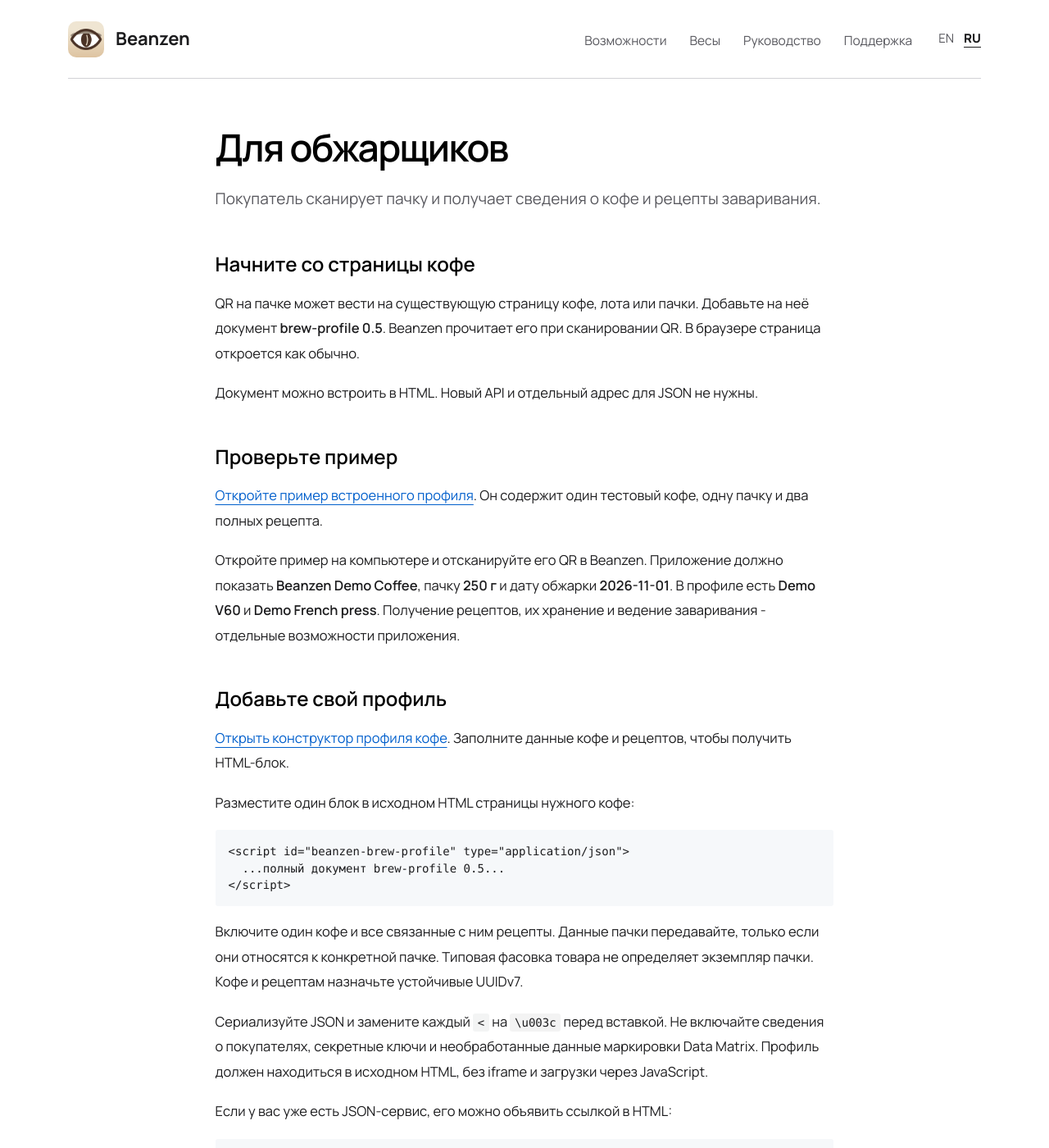
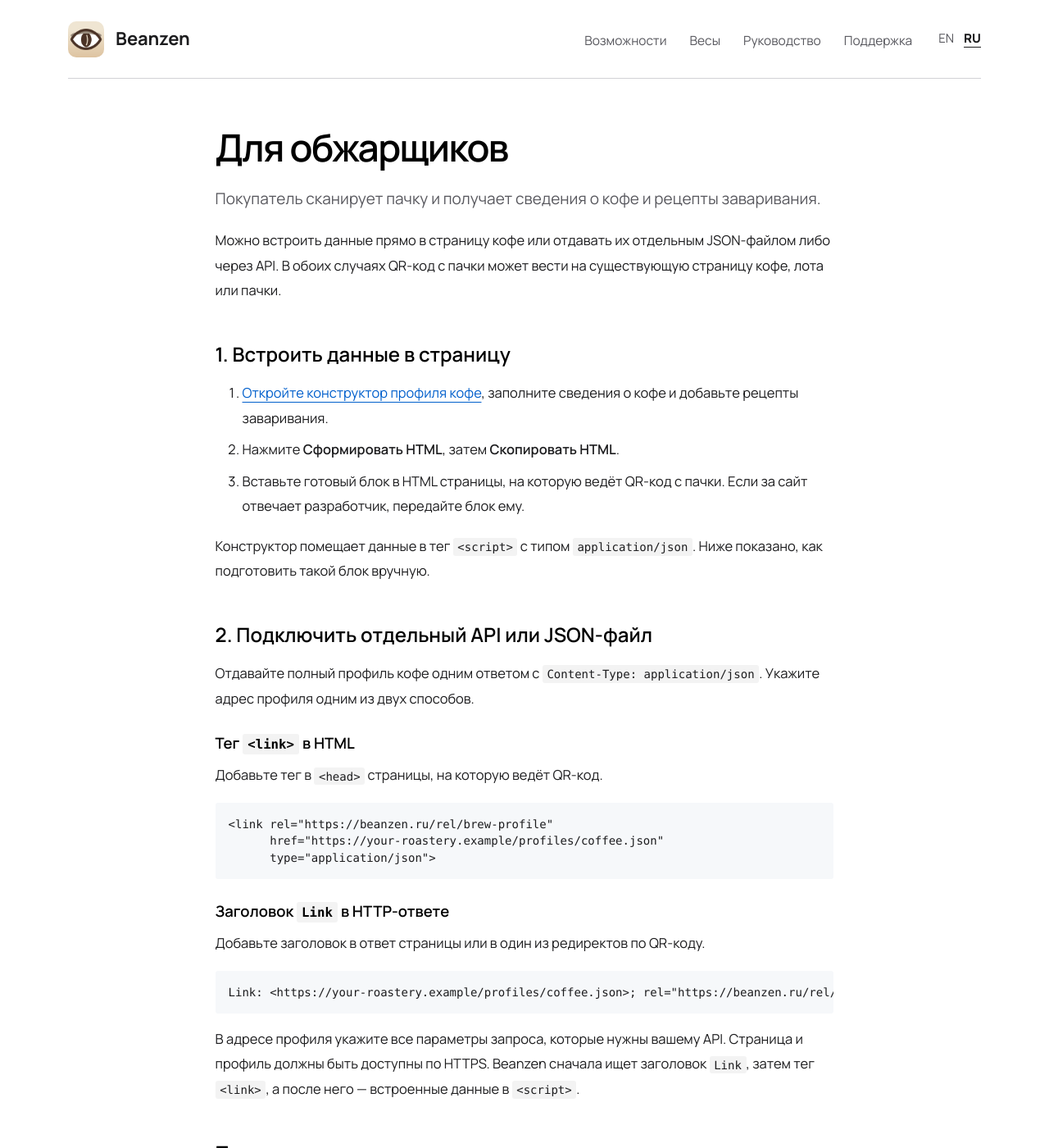
Before and after one commit to securny/beanzen.github.io, a Jekyll site: the page built from _pages/ru/roasters.md, in a window 1280 px wide and 1400 px high. Shown: the whole window at 82% size. Built offline with Jekyll 4.4.1, drawn with Linux system fonts in a browser that asks for light colours; some of the changed text lies outside the part shown.

Commit message:
Explain Beanzen integration options for roasters

```diff
--- a/_pages/roasters.md
+++ b/_pages/roasters.md
@@ -7,11 +7,39 @@ key: roasters
 permalink: /roasters/
 ---
 
-## Start with a coffee page
+You can embed the data in your coffee page or serve it from a separate JSON file or API. With either method, the bag’s QR code can point to your existing coffee, lot or bag page.
 
-The QR on a bag can link to your existing coffee, lot or bag page. Add a **brew-profile 0.5** document to that page. Beanzen reads it when the customer scans the QR. Your page still opens normally in a browser.
+## 1. Embed the data in your page
 
-You can embed the document in the page HTML. You do not need a new API or a separate JSON endpoint.
+1. [Open the coffee profile builder]({{ '/roasters/profile-builder/' | relative_url }}), enter your coffee details and add brewing recipes.
+2. Select **Generate HTML**, then **Copy HTML**.
+3. Paste the HTML block into the source of the page linked from the bag’s QR code. If a developer manages your site, send them the block.
+
+The builder puts the data in a `<script>` tag with the type `application/json`. See below if you want to write the block by hand.
+
+## 2. Use a separate API or JSON file
+
+Return the complete coffee profile in a single response with `Content-Type: application/json`. Use either of these methods to declare the profile URL.
+
+### An HTML `<link>` tag
+
+Add the tag to the `<head>` of the page linked from the QR code.
+
+~~~html
+<link rel="https://beanzen.ru/rel/brew-profile"
+      href="https://your-roastery.example/profiles/coffee.json"
+      type="application/json">
+~~~
+
+### An HTTP `Link` header
+
+Add the header to the page response or a redirect in the QR code’s redirect chain.
+
+~~~http
+Link: <https://your-roastery.example/profiles/coffee.json>; rel="https://beanzen.ru/rel/brew-profile"; type="application/json"
+~~~
+
+Include all parameters your API needs in the profile URL. Serve the page and profile over HTTPS. Beanzen looks for the HTTP `Link` header first, then the HTML `<link>` tag, then the embedded `<script>`.
 
 ## Try the example
 
@@ -19,15 +47,21 @@ You can embed the document in the page HTML. You do not need a new API or a sepa
 
 Open the example on a computer and scan its QR with Beanzen. The app should show **Beanzen Demo Coffee**, a **250 g** bag and the roast date **2026-11-01**. The profile includes **Demo V60** and **Demo French press**. Receiving recipes and storing or running them are separate app capabilities.
 
-## Add your own profile
+## Write the embedded block by hand
 
-[Open the coffee profile builder]({{ '/roasters/profile-builder/' | relative_url }}). Fill in the coffee and recipes to get the HTML block.
-
-Place one block in the original HTML of the relevant coffee page:
+The builder uses `brew-profile 0.5`, a JSON format for coffee details and recipes. If you prepare the profile by hand, put it in one block in the source HTML of the coffee page.
 
 ~~~html
 <script id="beanzen-brew-profile" type="application/json">
-  ...your complete brew-profile 0.5 document...
+{
+  "schemaVersion": "0.5",
+  "coffee": [{
+    "id": "019a55b0-0000-7000-8000-000000000001",
+    "roaster": "Example Roaster",
+    "name": "Example lot",
+    "beans": [{"country": "KE", "processing": "washed"}]
+  }]
+}
 </script>
 ~~~
 
@@ -35,14 +69,4 @@ Include one coffee and all of its linked recipes. Include bag details only when
 
 Serialize the JSON and escape every `<` as `\u003c` before embedding it. Do not include customer details, private keys or raw Data Matrix marking data. Keep the profile in the initial HTML, without an iframe or a JavaScript fetch.
 
-An existing JSON service can instead be declared with an HTML link:
-
-~~~html
-<link rel="https://beanzen.ru/rel/brew-profile"
-      href="https://your-roastery.com/profiles/coffee.json"
-      type="application/json">
-~~~
-
-The address must contain the complete request. Beanzen does not add parameters. Serve the page and profile over HTTPS.
-
 For integration questions, email [hello@beanzen.ru](mailto:hello@beanzen.ru).
--- a/_pages/ru/roasters.md
+++ b/_pages/ru/roasters.md
@@ -7,11 +7,39 @@ key: roasters
 permalink: /ru/roasters/
 ---
 
-## Начните со страницы кофе
+Можно встроить данные прямо в страницу кофе или отдавать их отдельным JSON-файлом либо через API. В обоих случаях QR-код с пачки может вести на существующую страницу кофе, лота или пачки.
 
-QR на пачке может вести на существующую страницу кофе, лота или пачки. Добавьте на неё документ **brew-profile 0.5**. Beanzen прочитает его при сканировании QR. В браузере страница откроется как обычно.
+## 1. Встроить данные в страницу
 
-Документ можно встроить в HTML. Новый API и отдельный адрес для JSON не нужны.
+1. [Откройте конструктор профиля кофе]({{ '/ru/roasters/profile-builder/' | relative_url }}), заполните сведения о кофе и добавьте рецепты заваривания.
+2. Нажмите **Сформировать HTML**, затем **Скопировать HTML**.
+3. Вставьте готовый блок в HTML страницы, на которую ведёт QR-код с пачки. Если за сайт отвечает разработчик, передайте блок ему.
+
+Конструктор помещает данные в тег `<script>` с типом `application/json`. Ниже показано, как подготовить такой блок вручную.
+
+## 2. Подключить отдельный API или JSON-файл
+
+Отдавайте полный профиль кофе одним ответом с `Content-Type: application/json`. Укажите адрес профиля одним из двух способов.
+
+### Тег `<link>` в HTML
+
+Добавьте тег в `<head>` страницы, на которую ведёт QR-код.
+
+~~~html
+<link rel="https://beanzen.ru/rel/brew-profile"
+      href="https://your-roastery.example/profiles/coffee.json"
+      type="application/json">
+~~~
+
+### Заголовок `Link` в HTTP-ответе
+
+Добавьте заголовок в ответ страницы или в один из редиректов по QR-коду.
+
+~~~http
+Link: <https://your-roastery.example/profiles/coffee.json>; rel="https://beanzen.ru/rel/brew-profile"; type="application/json"
+~~~
+
+В адресе профиля укажите все параметры запроса, которые нужны вашему API. Страница и профиль должны быть доступны по HTTPS. Beanzen сначала ищет заголовок `Link`, затем тег `<link>`, а после него — встроенные данные в `<script>`.
 
 ## Проверьте пример
 
@@ -19,15 +47,21 @@ QR на пачке может вести на существующую стра
 
 Откройте пример на компьютере и отсканируйте его QR в Beanzen. Приложение должно показать **Beanzen Demo Coffee**, пачку **250 г** и дату обжарки **2026-11-01**. В профиле есть **Demo V60** и **Demo French press**. Получение рецептов, их хранение и ведение заваривания - отдельные возможности приложения.
 
-## Добавьте свой профиль
+## Как подготовить встроенный блок вручную
 
-[Открыть конструктор профиля кофе]({{ '/ru/roasters/profile-builder/' | relative_url }}). Заполните данные кофе и рецептов, чтобы получить HTML-блок.
-
-Разместите один блок в исходном HTML страницы нужного кофе:
+Конструктор использует `brew-profile 0.5`, формат JSON для сведений о кофе и рецептах. Если готовите профиль вручную, вставьте его в один блок в исходном HTML страницы кофе.
 
 ~~~html
 <script id="beanzen-brew-profile" type="application/json">
-  ...полный документ brew-profile 0.5...
+{
+  "schemaVersion": "0.5",
+  "coffee": [{
+    "id": "019a55b0-0000-7000-8000-000000000001",
+    "roaster": "Example Roaster",
+    "name": "Example lot",
+    "beans": [{"country": "KE", "processing": "washed"}]
+  }]
+}
 </script>
 ~~~
 
@@ -35,14 +69,4 @@ QR на пачке может вести на существующую стра
 
 Сериализуйте JSON и замените каждый `<` на `\u003c` перед вставкой. Не включайте сведения о покупателях, секретные ключи и необработанные данные маркировки Data Matrix. Профиль должен находиться в исходном HTML, без iframe и загрузки через JavaScript.
 
-Если у вас уже есть JSON-сервис, его можно объявить ссылкой в HTML:
-
-~~~html
-<link rel="https://beanzen.ru/rel/brew-profile"
-      href="https://your-roastery.com/profiles/coffee.json"
-      type="application/json">
-~~~
-
-Адрес должен содержать готовый запрос. Beanzen не добавляет параметры. Страница и профиль должны быть доступны по HTTPS.
-
 По вопросам подключения пишите на [hello@beanzen.ru](mailto:hello@beanzen.ru).
```
Also changed, not shown: scripts/check_site.py (+6 -2 lines).
